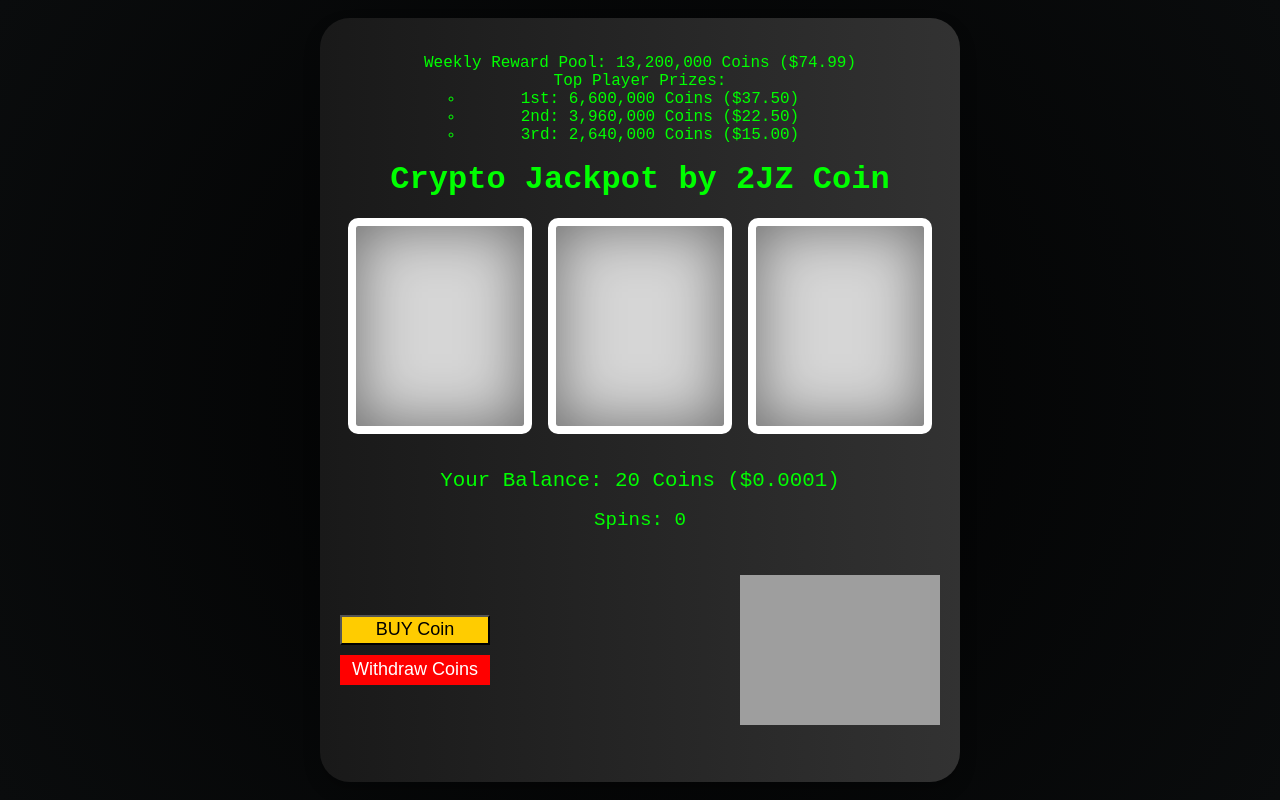
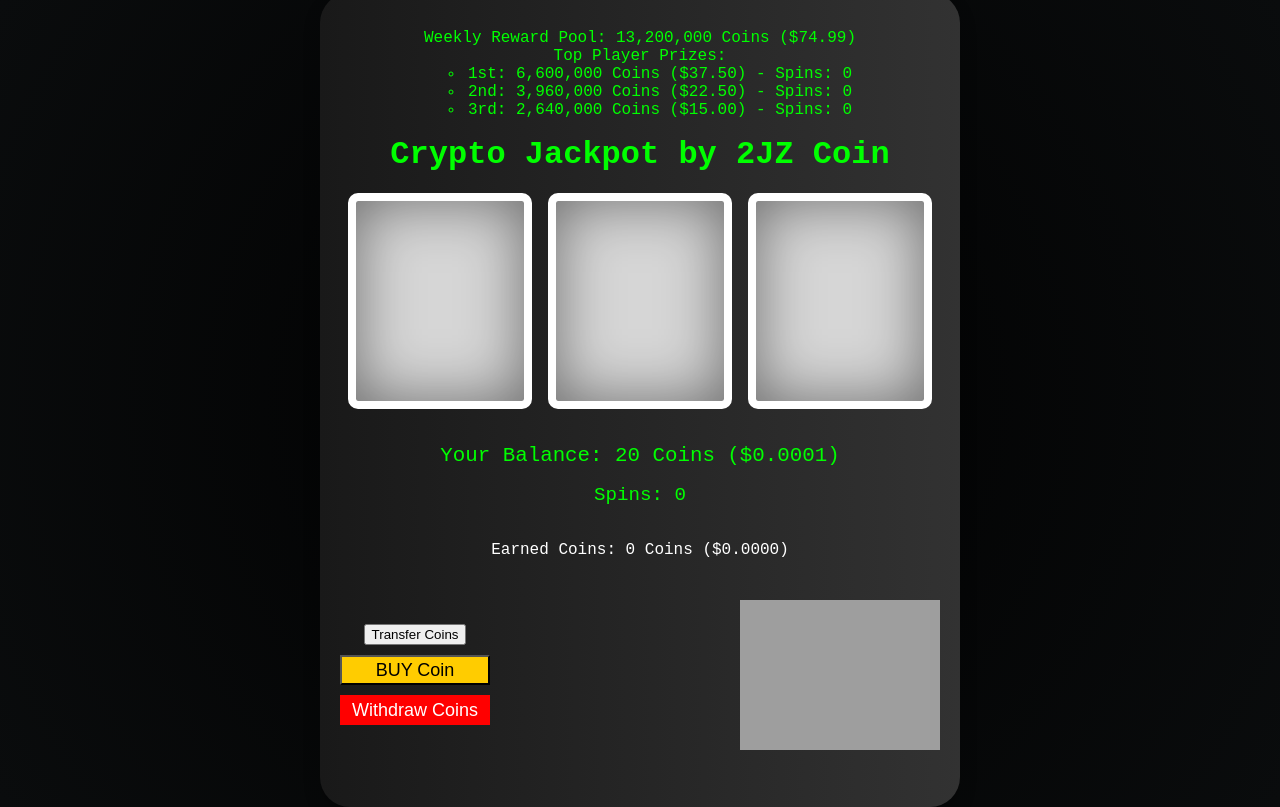
Before and after one commit to nftcustomgarage/crypto-jackpot, a plain HTML site: page index.html in a window 1280 px wide. Drawn offline with Linux system fonts and the light colour scheme; grey boxes are pictures that could not be loaded.

Commit message:
Update index.html

```diff
--- a/index.html
+++ b/index.html
@@ -7,6 +7,7 @@
     <title>Crypto Jackpot</title>
     <link rel="stylesheet" href="style.css">
     <script src="https://cdnjs.cloudflare.com/ajax/libs/@solana/web3.js/1.31.0/solanaWeb3.min.js"></script>
+    <script src="game.js" defer></script>
 </head>
 <body>
 
@@ -15,9 +16,9 @@
             <li id="weekly-reward">Weekly Reward Pool: 13,200,000 Coins ($74.99)</li>
             <li id="leaderboard">Top Player Prizes:
                 <ul>
-                    <li>1st: 6,600,000 Coins ($37.50)</li>
-                    <li>2nd: 3,960,000 Coins ($22.50)</li>
-                    <li>3rd: 2,640,000 Coins ($15.00)</li>
+                    <li>1st: 6,600,000 Coins ($37.50) - Spins: <span id="first-spin-count">0</span></li>
+                    <li>2nd: 3,960,000 Coins ($22.50) - Spins: <span id="second-spin-count">0</span></li>
+                    <li>3rd: 2,640,000 Coins ($15.00) - Spins: <span id="third-spin-count">0</span></li>
                 </ul>
             </li>
         </ul>
@@ -35,10 +36,12 @@
         <div id="balance-section">
             <p id="player-balance">Your Balance: 20 Coins ($0.0001)</p>
             <p id="spin-counter">Spins: 0</p>
+            <p id="earned-coins">Earned Coins: 0 Coins ($0.0000)</p>
         </div>
 
         <div class="button-container">
             <div class="left-buttons">
+                <button id="transfer-button" class="green-button">Transfer Coins</button>
                 <button id="buy-coin-button">BUY Coin</button>
                 <button id="withdraw-button">Withdraw Coins</button>
             </div>
@@ -50,6 +53,5 @@
         <p id="wallet-address"></p>
     </div>
 
-    <script src="game.js"></script>
 </body>
 </html>
```
